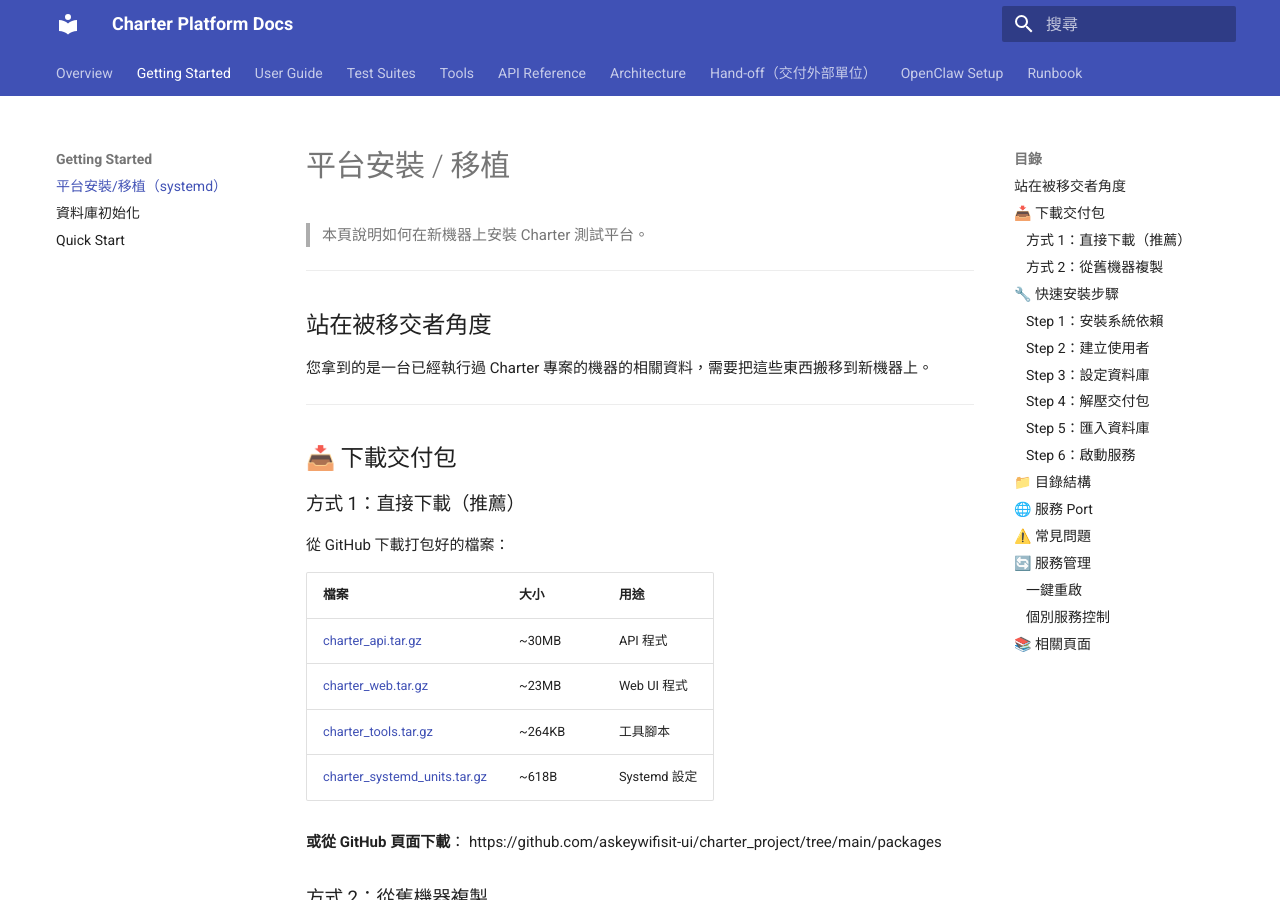
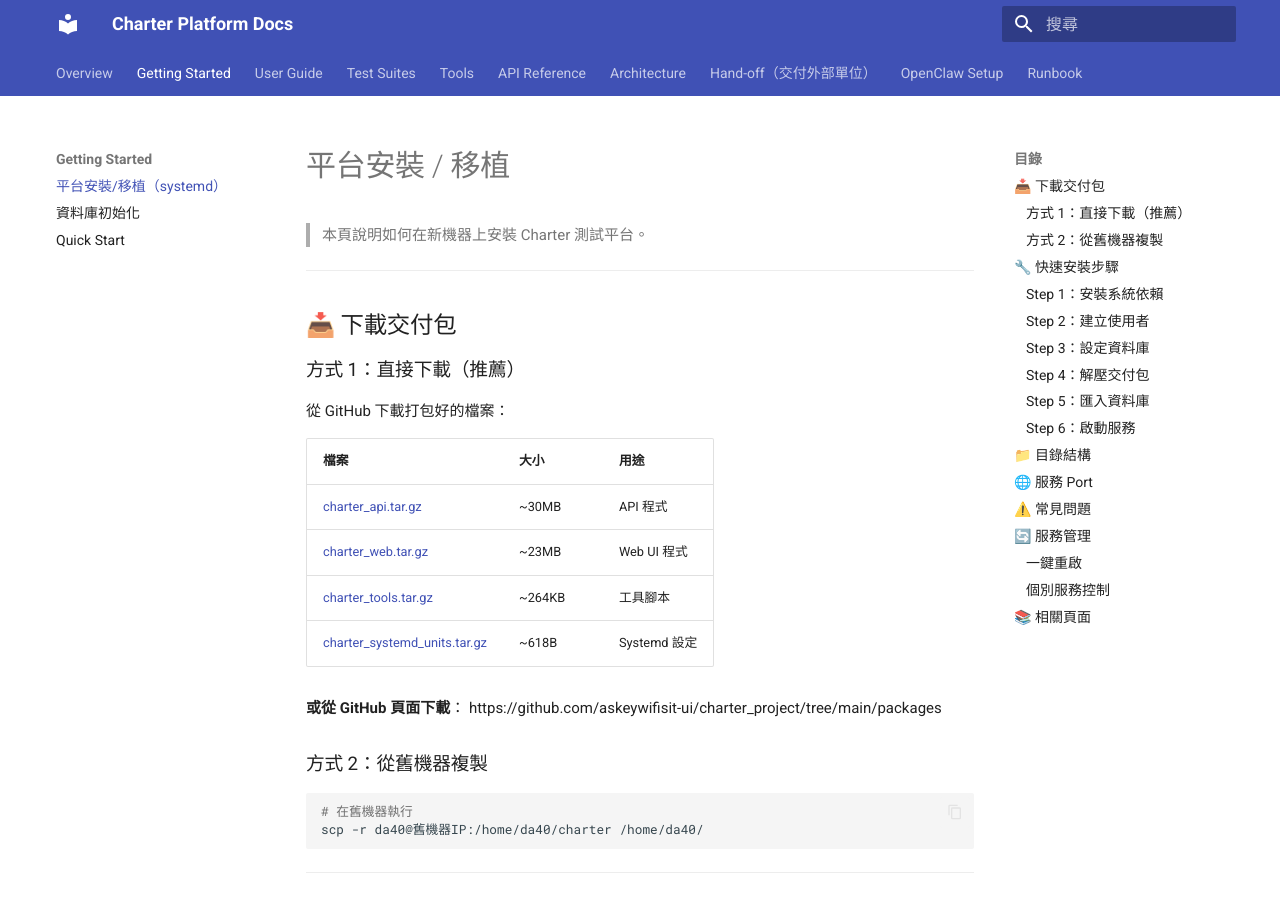
Before and after one commit to askeywifisit-ui/charter_project, an MkDocs documentation site: the page built from docs/charter_site/docs/getting_started/platform_install.md, in a window 1280 px wide and 900 px high. Built offline with MkDocs 1.6.1 and Material for MkDocs 9.7.7, drawn with Linux system fonts in a browser that asks for light colours; comment, search, counter and statistics services are not loaded.

Commit message:
Remove handoff intro text from platform_install

```diff
--- a/docs/charter_site/docs/getting_started/platform_install.md
+++ b/docs/charter_site/docs/getting_started/platform_install.md
@@ -1,12 +1,6 @@
 # 平台安裝 / 移植
 
 > 本頁說明如何在新機器上安裝 Charter 測試平台。
-
----
-
-## 站在被移交者角度
-
-您拿到的是一台已經執行過 Charter 專案的機器的相關資料，需要把這些東西搬移到新機器上。
 
 ---
 
```
